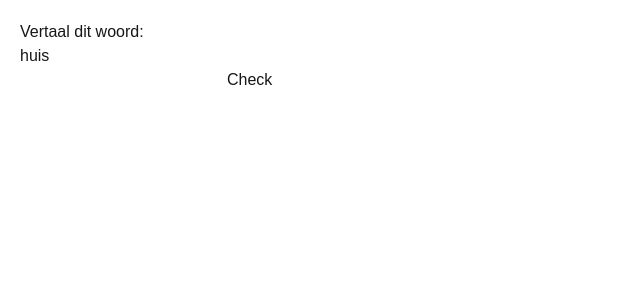
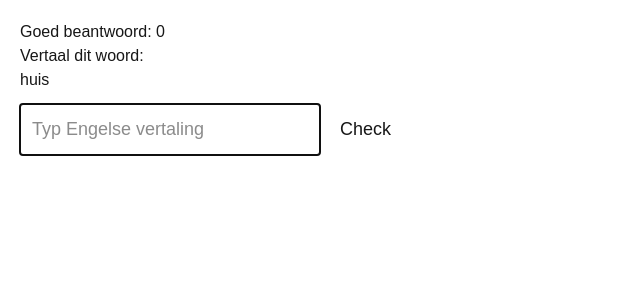
Before and after one commit to TiedeBakker/vocab-trainer, a Next.js app: page / in a window 1280 px wide. Shown: the top 300 px of the page, without its empty margins (0-640 px from the left). Built offline with nearby package versions, Linux system fonts and the light colour scheme.

Commit message:
update vocab app

```diff
--- a/app/page.tsx
+++ b/app/page.tsx
@@ -7,16 +7,22 @@ type Word = {
   nl: string;
   en: string;
 };
+function getRandomWord(exclude?: string) {
+  const filtered = words.filter(
+    (w) => w.nl !== exclude
+  );
 
-function getRandomWord() {
-  const index = Math.floor(Math.random() * words.length);
-  return words[index];
+  const index = Math.floor(
+    Math.random() * filtered.length
+  );
+
+  return filtered[index];
 }
-
 export default function Home() {
   const [word, setWord] = useState<Word | null>(null);
   const [input, setInput] = useState("");
   const [feedback, setFeedback] = useState("");
+  const [correctCount, setCorrectCount] = useState(0);
 
   useEffect(() => {
     setWord(getRandomWord());
@@ -27,27 +33,50 @@ export default function Home() {
 
     if (input.toLowerCase() === word.en.toLowerCase()) {
       setFeedback("Goed!");
+      setCorrectCount((prev) => prev + 1);
     } else {
       setFeedback(`Fout. Het juiste antwoord is: ${word.en}`);
     }
 
     setInput("");
-    setWord(getRandomWord());
+    setWord(getRandomWord(word.nl));
   }
 
   if (!word) return <p>Laden...</p>;
 
   return (
     <div style={{ padding: 20 }}>
+      <p>Goed beantwoord: {correctCount}</p>
       <h1>Vertaal dit woord:</h1>
       <h2>{word.nl}</h2>
 
       <input
         value={input}
         onChange={(e) => setInput(e.target.value)}
+        onKeyDown={(e) => {
+          if (e.key === "Enter") {
+            checkAnswer();
+          }
+        }}
+        autoFocus
+        placeholder="Typ Engelse vertaling"
+        style={{
+          padding: "12px",
+          fontSize: "18px",
+          width: "100%",
+          maxWidth: "300px",
+          marginTop: "12px",
+        }}
       />
-
-      <button onClick={checkAnswer}>
+      <button
+        onClick={checkAnswer}
+        style={{
+          padding: "12px 20px",
+          fontSize: "18px",
+          marginTop: "12px",
+          cursor: "pointer",
+        }}
+      >
         Check
       </button>
 
```
